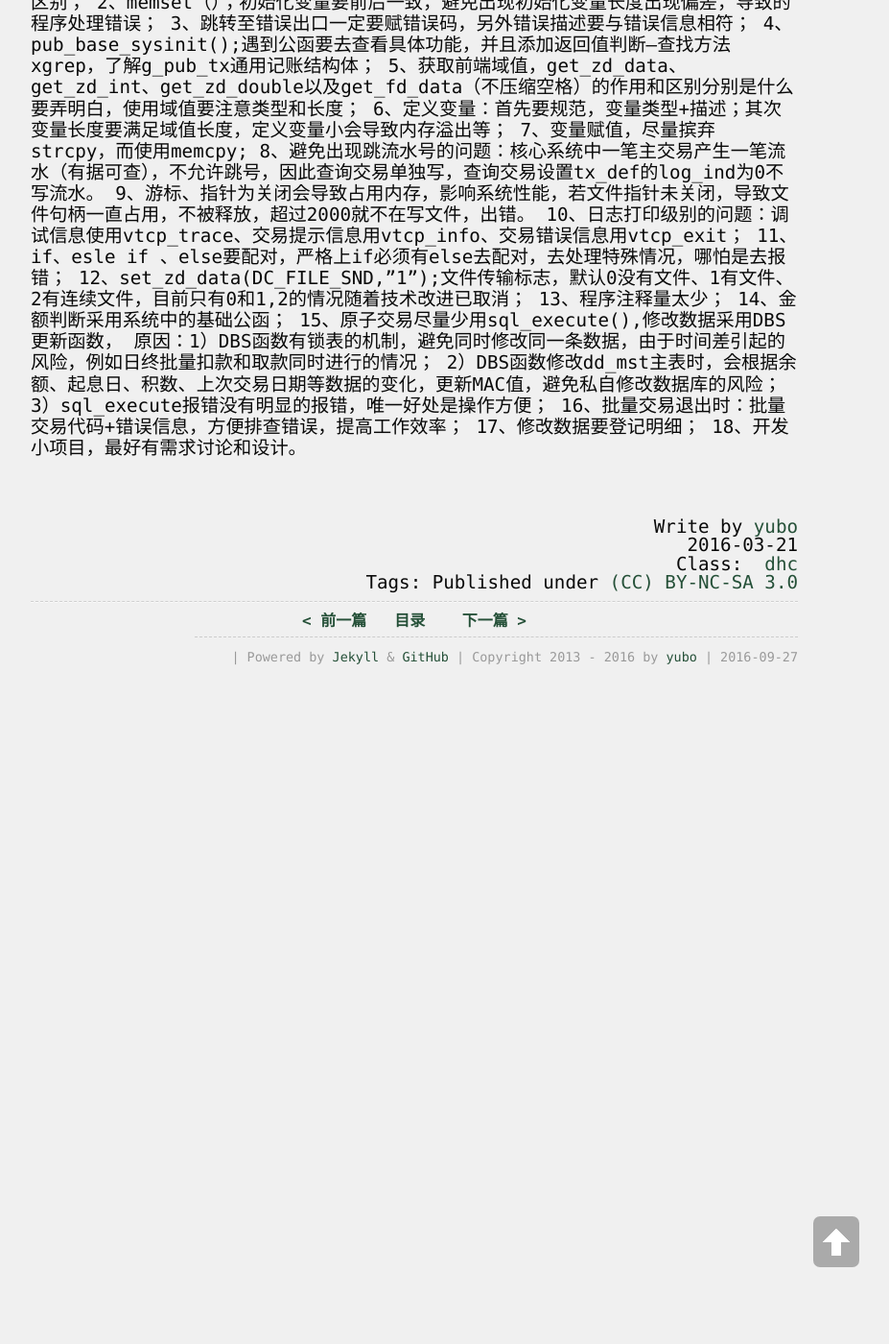
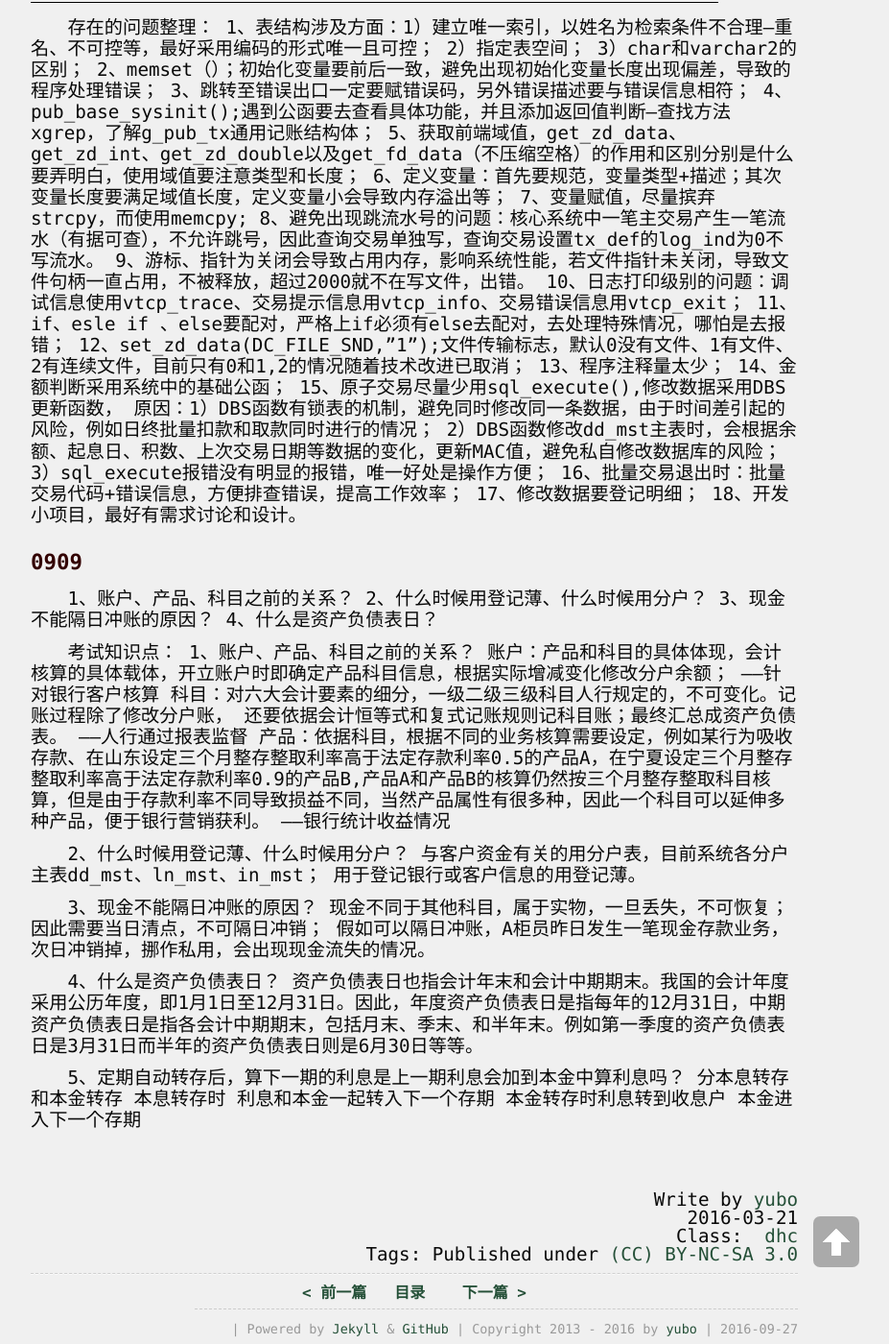
Before and after one commit to yuzibo/yuzibo.github.io, a Jekyll site: the page built from _posts/2016-03-21-dhcc-note.md, in a window 1280 px wide and 1400 px high, scrolled down 1768 px. Shown: the whole window at 96% size, without its empty margins (208-1135 px from the left). Built offline with Jekyll 4.4.1, drawn with Linux system fonts in a browser that asks for light colours; comment, search, counter and statistics services are not loaded; some of the changed text lies outside the part shown.

Commit message:
add these files

```diff
--- a/_posts/2016-03-21-dhcc-note.md
+++ b/_posts/2016-03-21-dhcc-note.md
@@ -41,7 +41,9 @@ INSERT INTO TX_CTL_REG  VALUES ('2421', 1, 1, '0001', '****', '****', '****', '*
 
 这里明显有问题，需要好好了解一下。
 
+### 相关的表定义
 
+tx_def: 交易定义表(交易码和交易名称)
 
 # 关于函数的用法
 
@@ -88,3 +90,32 @@ INSERT INTO TX_CTL_REG  VALUES ('2421', 1, 1, '0001', '****', '****', '****', '*
 16、批量交易退出时：批量交易代码+错误信息，方便排查错误，提高工作效率；
 17、修改数据要登记明细；
 18、开发小项目，最好有需求讨论和设计。
+
+## 0909
+1、账户、产品、科目之前的关系？
+2、什么时候用登记薄、什么时候用分户？
+3、现金不能隔日冲账的原因？
+4、什么是资产负债表日？
+
+考试知识点：
+1、账户、产品、科目之前的关系？
+   账户：产品和科目的具体体现，会计核算的具体载体，开立账户时即确定产品科目信息，根据实际增减变化修改分户余额； ——针对银行客户核算
+   科目：对六大会计要素的细分，一级二级三级科目人行规定的，不可变化。记账过程除了修改分户账，
+         还要依据会计恒等式和复式记账规则记科目账；最终汇总成资产负债表。          ——人行通过报表监督
+   产品：依据科目，根据不同的业务核算需要设定，例如某行为吸收存款、在山东设定三个月整存整取利率高于法定存款利率0.5的产品A，在宁夏设定三个月整存整取利率高于法定存款利率0.9的产品B,产品A和产品B的核算仍然按三个月整存整取科目核算，但是由于存款利率不同导致损益不同，当然产品属性有很多种，因此一个科目可以延伸多种产品，便于银行营销获利。     ——银行统计收益情况
+
+2、什么时候用登记薄、什么时候用分户？
+   与客户资金有关的用分户表，目前系统各分户主表dd_mst、ln_mst、in_mst；
+   用于登记银行或客户信息的用登记薄。
+
+3、现金不能隔日冲账的原因？
+   现金不同于其他科目，属于实物，一旦丢失，不可恢复；因此需要当日清点，不可隔日冲销；
+   假如可以隔日冲账，A柜员昨日发生一笔现金存款业务，次日冲销掉，挪作私用，会出现现金流失的情况。
+
+4、什么是资产负债表日？
+	资产负债表日也指会计年末和会计中期期末。我国的会计年度采用公历年度，即1月1日至12月31日。因此，年度资产负债表日是指每年的12月31日，中期资产负债表日是指各会计中期期末，包括月末、季末、和半年末。例如第一季度的资产负债表日是3月31日而半年的资产负债表日则是6月30日等等。
+
+5、定期自动转存后，算下一期的利息是上一期利息会加到本金中算利息吗？
+	分本息转存和本金转存
+	本息转存时 利息和本金一起转入下一个存期
+	本金转存时利息转到收息户 本金进入下一个存期
```
Also changed, not shown: _posts/2016-04-30-Bank-account-intruduce.md (+16 -1 lines).
